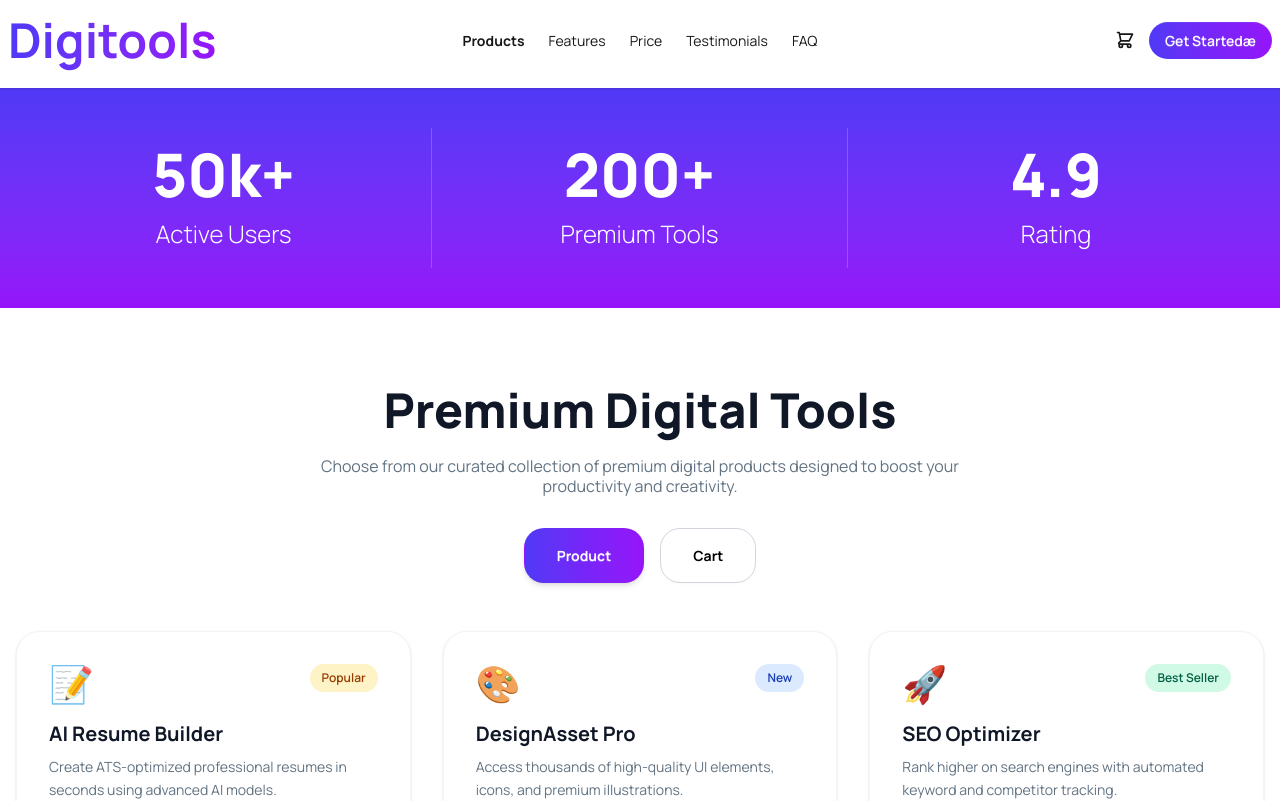
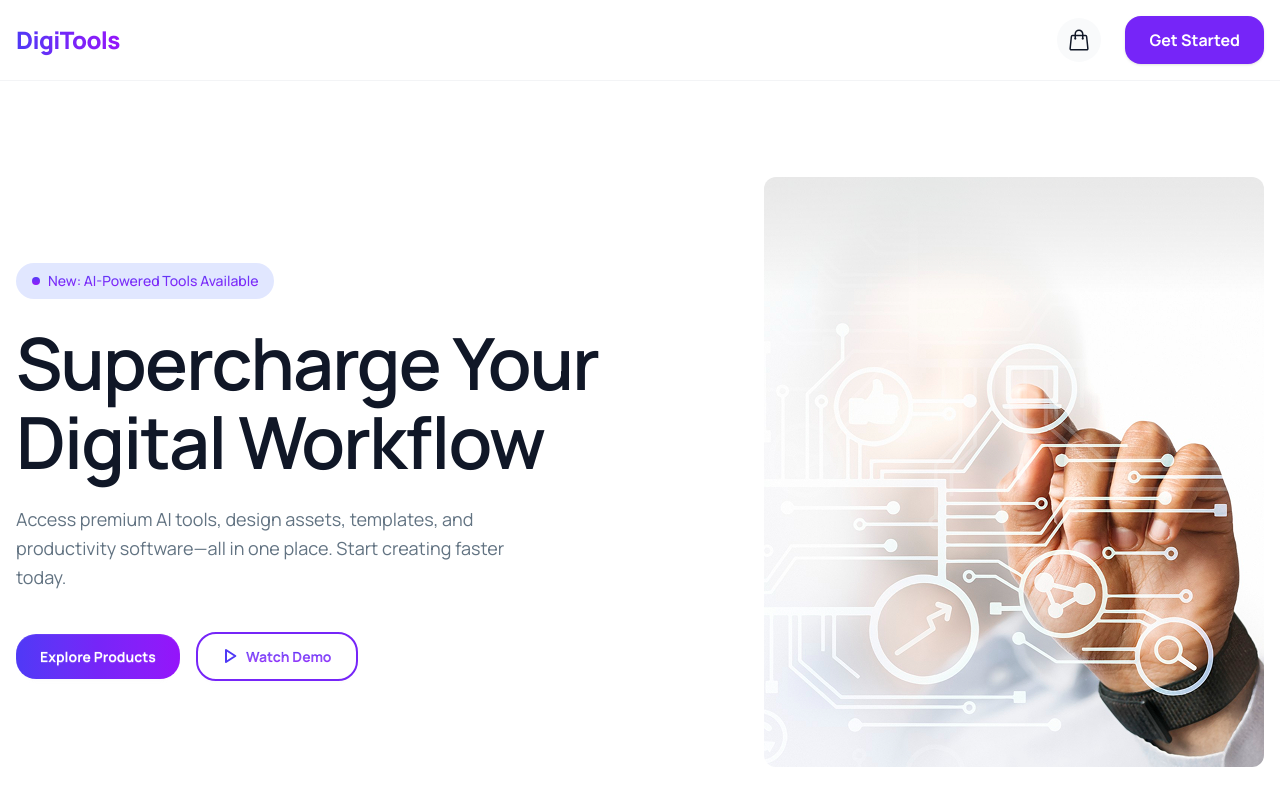
Before and after one commit to asibiqbal/digitools-platform, a React (Vite) app: page / in a window 1280 px wide. Shown: the top 801 px of the page. Built offline with nearby package versions, Linux system fonts and the light colour scheme.

Commit message:
Added Footer And Readme File

```diff
--- a/index.html
+++ b/index.html
@@ -4,7 +4,7 @@
 
 <head>
   <meta charset="UTF-8" />
-  <link rel="icon" type="image/svg+xml" href="/favicon.svg" />
+  <link rel="icon" type="image/svg+xml" href="https://api.iconify.design/ri:terminal-window-line.svg?color=%237625f8" />
   <meta name="viewport" content="width=device-width, initial-scale=1.0" />
   <title>digitools-platform</title>
 </head>
--- a/src/App.jsx
+++ b/src/App.jsx
@@ -2,6 +2,8 @@
 import { ToastContainer, toast } from 'react-toastify';
 import 'react-toastify/dist/ReactToastify.css';
 
+import Banner from './component/Banner/Banner';
+import Footer from './component/Footer/Footer';
 import GetStarted from './component/GetStarted/GetStarted';
 import Navbar from './component/Navbar/Navbar';
 import Pricing from './component/Pricing/Pricing';
@@ -38,6 +40,7 @@
   return (
     <div>
       <Navbar cartCount={cartItems.length} />
+      <Banner></Banner>
       <State />
       <Product
         cartItems={cartItems}
@@ -46,6 +49,7 @@
       />
       <GetStarted></GetStarted>
       <Pricing></Pricing>
+      <Footer></Footer>
       <ToastContainer />
     </div>
   );
--- /dev/null
+++ b/src/component/Footer/Footer.jsx
@@ -0,0 +1,81 @@
+
+export default function Footer() {
+  return (
+    <footer className="w-full bg-[#101727] text-white pt-24 pb-8 border-t border-gray-800/20">
+      <div className="container mx-auto px-4 max-w-6xl">
+
+        <div className="grid grid-cols-1 md:grid-cols-12 gap-8 pb-12 mt-4">
+          <div className="md:col-span-4">
+            <h3 className="text-3xl font-black tracking-tight mb-4">DigiTools</h3>
+            <p className="text-gray-400 text-sm leading-relaxed max-w-sm">
+              Premium digital tools for creators, professionals, and businesses. Work smarter with our suite of powerful tools.
+            </p>
+          </div>
+
+          <div className="grid grid-cols-2 sm:grid-cols-3 md:col-span-6 gap-8">
+            <div>
+              <h4 className="font-bold text-base mb-4">Product</h4>
+              <ul className="space-y-3 text-sm text-gray-400">
+                <li><a href="#" className="hover:text-white transition-colors">Features</a></li>
+                <li><a href="#" className="hover:text-white transition-colors">Pricing</a></li>
+                <li><a href="#" className="hover:text-white transition-colors">Templates</a></li>
+                <li><a href="#" className="hover:text-white transition-colors">Integrations</a></li>
+              </ul>
+            </div>
+
+            <div>
+              <h4 className="font-bold text-base mb-4">Company</h4>
+              <ul className="space-y-3 text-sm text-gray-400">
+                <li><a href="#" className="hover:text-white transition-colors">About</a></li>
+                <li><a href="#" className="hover:text-white transition-colors">Blog</a></li>
+                <li><a href="#" className="hover:text-white transition-colors">Careers</a></li>
+                <li><a href="#" className="hover:text-white transition-colors">Press</a></li>
+              </ul>
+            </div>
+
+            <div>
+              <h4 className="font-bold text-base mb-4">Resources</h4>
+              <ul className="space-y-3 text-sm text-gray-400">
+                <li><a href="#" className="hover:text-white transition-colors">Documentation</a></li>
+                <li><a href="#" className="hover:text-white transition-colors">Help Center</a></li>
+                <li><a href="#" className="hover:text-white transition-colors">Community</a></li>
+                <li><a href="#" className="hover:text-white transition-colors">Contact</a></li>
+              </ul>
+            </div>
+          </div>
+
+          <div className="md:col-span-2">
+            <h4 className="font-bold text-base mb-4">Social Links</h4>
+            <div className="flex items-center gap-3">
+              <a href="#" className="w-8 h-8 rounded-full bg-white flex items-center justify-center text-[#101727] transition-transform hover:scale-110">
+                <svg className="w-4 h-4 fill-currentColor" viewBox="0 0 24 24">
+                  <path d="M12 2.163c3.204 0 3.584.012 4.85.07 3.252.148 4.771 1.691 4.919 4.919.058 1.265.069 1.645.069 4.849 0 3.205-.012 3.584-.069 4.849-.149 3.225-1.664 4.771-4.919 4.919-1.266.058-1.644.07-4.85.07-3.204 0-3.584-.012-4.849-.07-3.26-.149-4.771-1.699-4.919-4.92-.058-1.265-.07-1.644-.07-4.849 0-3.204.013-3.583.07-4.849.149-3.227 1.664-4.771 4.919-4.919 1.266-.057 1.645-.069 4.849-.069zm0-2c-3.259 0-3.667.014-4.947.072-4.358.2-6.78 2.618-6.98 6.98-.059 1.281-.073 1.689-.073 4.948 0 3.259.014 3.668.072 4.948.2 4.358 2.618 6.78 6.98 6.98 1.281.058 1.689.072 4.948.072 3.259 0 3.668-.014 4.948-.072 4.354-.2 6.782-2.618 6.979-6.98.059-1.28.073-1.689.073-4.948 0-3.259-.014-3.667-.072-4.947-.196-4.354-2.617-6.78-6.979-6.98-1.281-.059-1.69-.073-4.949-.073zm0 5.838c-3.403 0-6.162 2.759-6.162 6.162s2.759 6.163 6.162 6.163 6.162-2.759 6.162-6.163c0-3.403-2.759-6.162-6.162-6.162zm0 10.162c-2.209 0-4-1.79-4-4 0-2.209 1.791-4 4-4s4 1.791 4 4c0 2.21-1.791 4-4 4zm6.406-11.845c-.796 0-1.441.645-1.441 1.44s.645 1.44 1.441 1.44c.795 0 1.439-.645 1.439-1.44s-.644-1.44-1.439-1.44z"/>
+                </svg>
+              </a>
+              <a href="#" className="w-8 h-8 rounded-full bg-white flex items-center justify-center text-[#101727] transition-transform hover:scale-110">
+                <svg className="w-4 h-4 fill-currentColor" viewBox="0 0 24 24">
+                  <path d="M22 12c0-5.523-4.477-10-10-10s-10 4.477-10 10c0 4.991 3.657 9.128 8.438 9.878v-6.987h-2.54V12h2.54V9.797c0-2.506 1.492-3.89 3.777-3.89 1.094 0 2.238.195 2.238.195v2.46h-1.26c-1.243 0-1.63.771-1.63 1.562V12h2.773l-.443 2.89h-2.33v6.988C18.343 21.128 22 16.991 22 12z"/>
+                </svg>
+              </a>
+              <a href="#" className="w-8 h-8 rounded-full bg-white flex items-center justify-center text-[#101727] transition-transform hover:scale-110">
+                <svg className="w-3.5 h-3.5 fill-currentColor" viewBox="0 0 24 24">
+                  <path d="M18.244 2.25h3.308l-7.227 8.26 8.502 11.24H16.17l-5.214-6.817L4.99 21.75H1.68l7.73-8.835L1.254 2.25H8.08l4.713 6.231zm-1.161 17.52h1.833L7.084 4.126H5.117z"/>
+                </svg>
+              </a>
+            </div>
+          </div>
+        </div>
+
+        <div className="border-t border-gray-800 pt-8 flex flex-col sm:flex-row items-center justify-between text-xs text-gray-400 gap-4">
+          <span>© 2026 Digitools. All rights reserved.</span>
+          <div className="flex items-center gap-6">
+            <a href="#" className="hover:text-white transition-colors">Privacy Policy</a>
+            <a href="#" className="hover:text-white transition-colors">Terms of Service</a>
+            <a href="#" className="hover:text-white transition-colors">Cookies</a>
+          </div>
+        </div>
+
+      </div>
+    </footer>
+  );
+}
--- a/src/component/Navbar/Navbar.jsx
+++ b/src/component/Navbar/Navbar.jsx
@@ -1,52 +1,71 @@
+import { useState } from 'react';
 
-const Navbar = ({ cartCount }) => {
+export default function Navbar({ cartCount = 0 }) {
+  const [isOpen, setIsOpen] = useState(false);
+
   return (
-    <div>
-      <div className="navbar bg-base-100 shadow-sm pb-4">
-        <div className="navbar-start">
-          <a className="font-bold text-5xl text-transparent bg-clip-text bg-linear-to-r from-[#4F39F6] via-[#632FF7]_28% via-[#7525F8]_54% to-[#9514FA] py-2">
-            Digitools
-          </a>
-        </div>
-        <div className="navbar-center hidden lg:flex">
-          <ul className="menu menu-horizontal px-1">
-            <li><a className="font-bold bg-transparent">Products</a></li>
-            <li><a className="transition-all duration-200 hover:font-bold bg-transparent">Features</a></li>
-            <li><a className="transition-all duration-200 hover:font-bold bg-transparent">Price</a></li>
-            <li><a className="transition-all duration-200 hover:font-bold bg-transparent">Testimonials</a></li>
-            <li><a className="transition-all duration-200 hover:font-bold bg-transparent">FAQ</a></li>
-          </ul>
-        </div>
-        <div className="navbar-end flex items-center gap-3.5">
-          <div className="indicator">
-            <svg
-              xmlns="http://www.w3.org/2000/svg"
-              className="h-5 w-5"
-              fill="none"
-              viewBox="0 0 24 24"
-              stroke="currentColor"
-            >
-              <path
-                strokeLinecap="round"
-                strokeLinejoin="round"
-                strokeWidth="2"
-                d="M3 3h2l.4 2M7 13h10l4-8H5.4M7 13L5.4 5M7 13l-2.293 2.293c-.63.63-.184 1.707.707 1.707H17m0 0a2 2 0 100 4 2 2 0 000-4zm-8 2a2 2 0 11-4 0 2 2 0 014 0z"
-              />
+    <nav className="w-full bg-white border-b border-gray-100 relative z-50">
+      <div className="container mx-auto px-4 h-20 flex items-center justify-between">
+
+       <span className="text-2xl font-black bg-linear-to-r from-[#4F39F6] via-[#7625F8] to-[#9514FA] bg-clip-text text-transparent tracking-tight">
+          DigiTools
+        </span>
+
+        <div className="hidden md:flex items-center gap-6">
+          <div className="relative p-2.5 bg-gray-50 rounded-full cursor-pointer hover:bg-gray-100 transition-colors">
+            <svg xmlns="http://www.w3.org/2000/svg" fill="none" viewBox="0 0 24 24" strokeWidth="1.5" stroke="currentColor" className="w-6 h-6 text-[#101727]">
+              <path strokeLinecap="round" strokeLinejoin="round" d="M15.75 10.5V6a3.75 3.75 0 1 0-7.5 0v4.5m11.356-1.993 1.263 12c.07.665-.45 1.243-1.119 1.243H4.25a1.125 1.125 0 0 1-1.12-1.243l1.264-12A1.125 1.125 0 0 1 5.513 7.5h12.974c.576 0 1.059.435 1.119 1.007ZM8.625 10.5a.375.375 0 1 1-.75 0 .375.375 0 0 1 .75 0Zm7.5 0a.375.375 0 1 1-.75 0 .375.375 0 0 1 .75 0Z" />
             </svg>
             {cartCount > 0 && (
-              <span className="badge badge-sm indicator-item bg-linear-to-r from-[#4F39F6] to-[#9514FA] text-white border-none font-bold">
+              <span className="absolute -top-1 -right-1 bg-pink-500 text-white text-[11px] font-black w-5 h-5 rounded-full flex items-center justify-center">
+                {cartCount}
+              </span>
+            )}
+          </div>
+          <button className="bg-[#7625F8] hover:bg-[#632FF7] text-white font-bold py-3 px-6 rounded-2xl shadow-sm transition-all duration-200 active:scale-[0.98]">
+            Get Started
+          </button>
+        </div>
+
+        <button
+          onClick={() => setIsOpen(!isOpen)}
+          className="p-2 text-[#101727] hover:bg-gray-50 rounded-xl transition-colors focus:outline-none md:hidden"
+        >
+          {isOpen ? (
+            <svg xmlns="http://www.w3.org/2000/svg" fill="none" viewBox="0 0 24 24" strokeWidth="2" stroke="currentColor" className="w-6 h-6">
+              <path strokeLinecap="round" strokeLinejoin="round" d="M6 18 18 6M6 6l12 12" />
+            </svg>
+          ) : (
+            <svg xmlns="http://www.w3.org/2000/svg" fill="none" viewBox="0 0 24 24" strokeWidth="2" stroke="currentColor" className="w-6 h-6">
+              <path strokeLinecap="round" strokeLinejoin="round" d="M3.75 6.75h16.5M3.75 12h16.5m-16.5 5.25h16.5" />
+            </svg>
+          )}
+        </button>
+
+      </div>
+
+      <div className={`absolute top-20 left-0 w-full bg-white border-b border-gray-100 shadow-lg transition-all duration-300 ease-in-out md:hidden ${
+        isOpen ? 'opacity-100 translate-y-0 pointer-events-auto' : 'opacity-0 -translate-y-2 pointer-events-none'
+      }`}>
+        <div className="px-4 py-6 flex flex-col gap-5 items-center">
+
+          <div className="relative p-2.5 bg-gray-50 rounded-full cursor-pointer hover:bg-gray-100 transition-colors">
+            <svg xmlns="http://www.w3.org/2000/svg" fill="none" viewBox="0 0 24 24" strokeWidth="1.5" stroke="currentColor" className="w-6 h-6 text-[#101727]">
+              <path strokeLinecap="round" strokeLinejoin="round" d="M15.75 10.5V6a3.75 3.75 0 1 0-7.5 0v4.5m11.356-1.993 1.263 12c.07.665-.45 1.243-1.119 1.243H4.25a1.125 1.125 0 0 1-1.12-1.243l1.264-12A1.125 1.125 0 0 1 5.513 7.5h12.974c.576 0 1.059.435 1.119 1.007ZM8.625 10.5a.375.375 0 1 1-.75 0 .375.375 0 0 1 .75 0Zm7.5 0a.375.375 0 1 1-.75 0 .375.375 0 0 1 .75 0Z" />
+            </svg>
+            {cartCount > 0 && (
+              <span className="absolute -top-1 -right-1 bg-pink-500 text-white text-[11px] font-black w-5 h-5 rounded-full flex items-center justify-center animate-pulse">
                 {cartCount}
               </span>
             )}
           </div>
 
-          <a className="btn border-none font-semibold px-4 py-2 rounded-[20px] bg-linear-to-r from-[#4F39F6] via-[#7625F8] to-[#9514FA] text-white hover:opacity-90 min-h-0 h-auto">
-            Get Startedæ
-          </a>
+          <button className="w-full max-w-xs bg-[#7625F8] hover:bg-[#632FF7] text-white font-bold py-3 px-6 rounded-2xl shadow-sm transition-all duration-200 active:scale-[0.98]">
+            Get Started
+          </button>
+
         </div>
       </div>
-    </div>
+    </nav>
   );
-};
-
-export default Navbar;
+}
```
Also changed, not shown: 1 other file (tests, documents, lock files or other folders).
